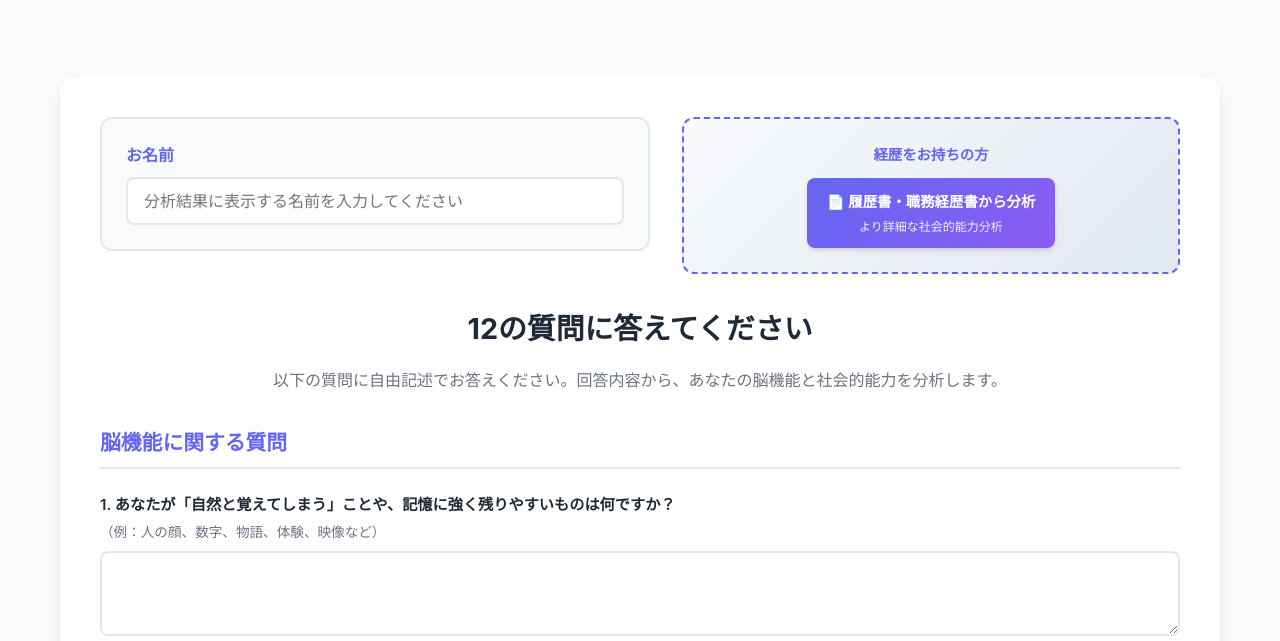
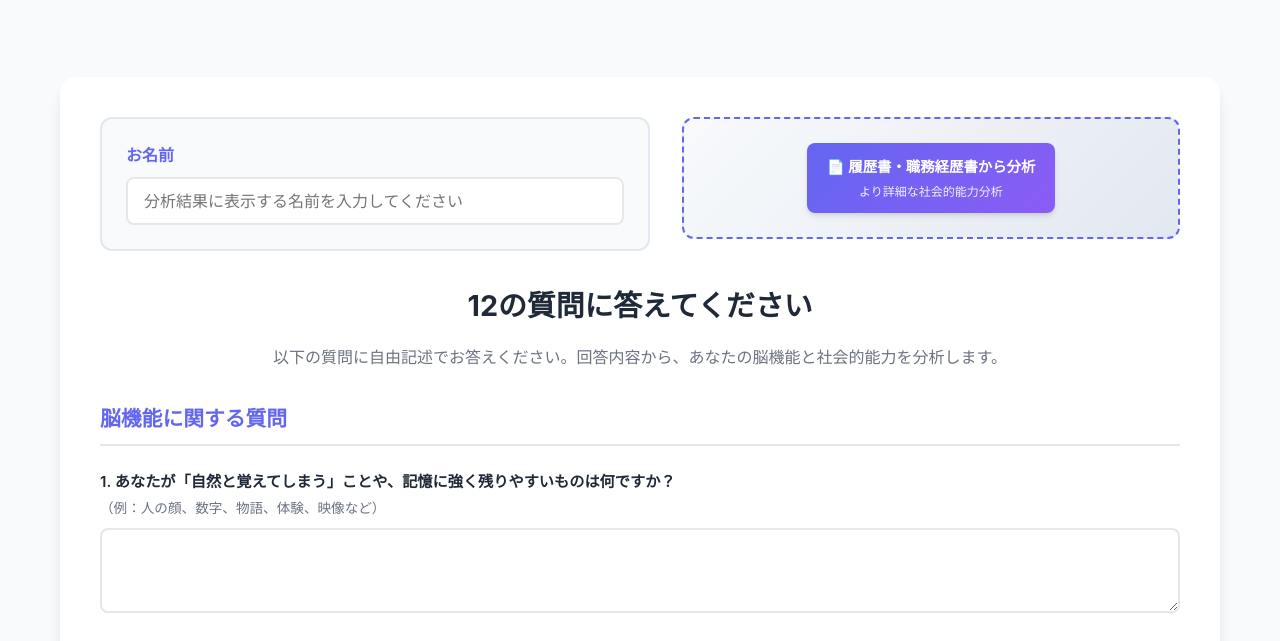
Before and after one commit to FinalJapan/Brain-Function-Hexagraph-Social-Humanity-HexagraphVer2, a plain HTML site: page index.html in a window 1280 px wide. Shown: the part 155-796 px from the top of the page. Drawn offline with nearby package versions, Linux system fonts and the light colour scheme.

Commit message:
Update index.html

```diff
--- a/index.html
+++ b/index.html
@@ -34,8 +34,8 @@
                     <!-- 履歴書分析リンク -->
                     <div class="resume-analysis-link-section">
                         <div class="alternative-option">
-                            <h4>経歴をお持ちの方</h4>
-                            <a href="resume/resume-analysis.html" class="resume-link">
+                           <!-- <h4>経歴をお持ちの方</h4> -->
+                            <a href="resume-analysis.html" class="resume-link">
                                 📄 履歴書・職務経歴書から分析
                                 <span class="link-description">より詳細な社会的能力分析</span>
                             </a>
```
